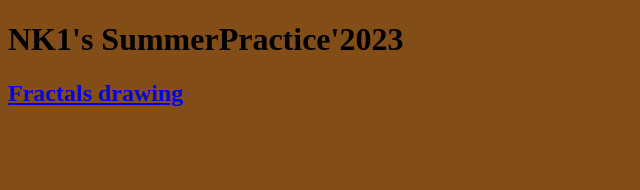
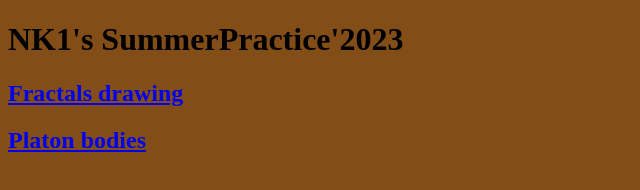
Before and after one commit to cgsgnk1/cgsgnk1.github.io, a plain HTML site: page index.html in a window 1280 px wide. Shown: the whole page, without its empty margins (0-640 px from the left). Drawn offline with Linux system fonts and the light colour scheme.

Commit message:
Update index.html.
Added link to nkgl project.

```diff
--- a/index.html
+++ b/index.html
@@ -6,5 +6,6 @@
     <body bgcolor="#834d18">
         <h1>NK1's SummerPractice'2023</h1>
         <h2><a href="fractals_webgl/index.html">Fractals drawing</a></h2>
+        <h2><a href="nkgl/index.html">Platon bodies</a></h2>
     </body>
 </html>
```
